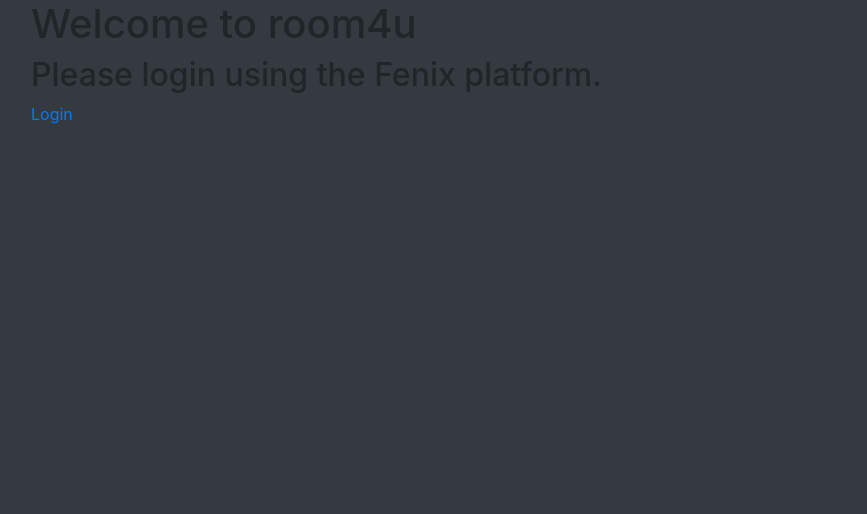
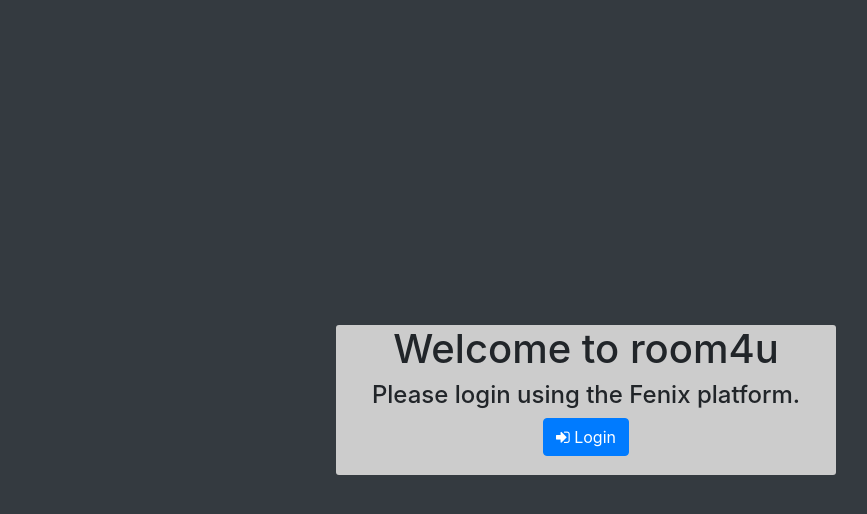
Before and after one commit to btoztas/room4u, a Django app: template rooms/templates/login.html in a window 1280 px wide. Shown: the top 514 px of the page, without its empty margins (54-921 px from the left). Run offline with Django 3.2, Linux system fonts and the light colour scheme; the template is opened without the code that fills it, so the values that code supplies are empty; parts of the project's set-up code (start-up, migrations or seed data) failed here and were passed over; some libraries are stand-ins or nearby versions.

Commit message:
changed login screen

```diff
--- a/rooms/templates/login.html
+++ b/rooms/templates/login.html
@@ -19,11 +19,21 @@
 </head>
 
 <body class="bg-dark">
-<div class="container">
+<div align="center" style=" position: absolute; margin: auto;
+  top: 0;
+  right: 0;
+  bottom: 0;
+  left: 0;
+  width: 500px;
+  height: 150px;
+  background-color: #ccc;
+  border-radius: 3px;">
     <div class="main_title">
         <h1 class="main_title"> Welcome to room4u</h1>
-        <h2> Please login using the Fenix platform.</h2>
-        <p><a href="{{ auth_url }}">Login</a></p>
+        <h4> Please login using the Fenix platform.</h4>
+            <button class="btn btn-primary"
+                    onclick="location.href = '{{ auth_url }}'" type="button"><i class="fa fa-sign-in" aria-hidden="true"></i> Login
+            </button>
     </div>
 </div>
 <!-- Bootstrap core JavaScript-->
```
